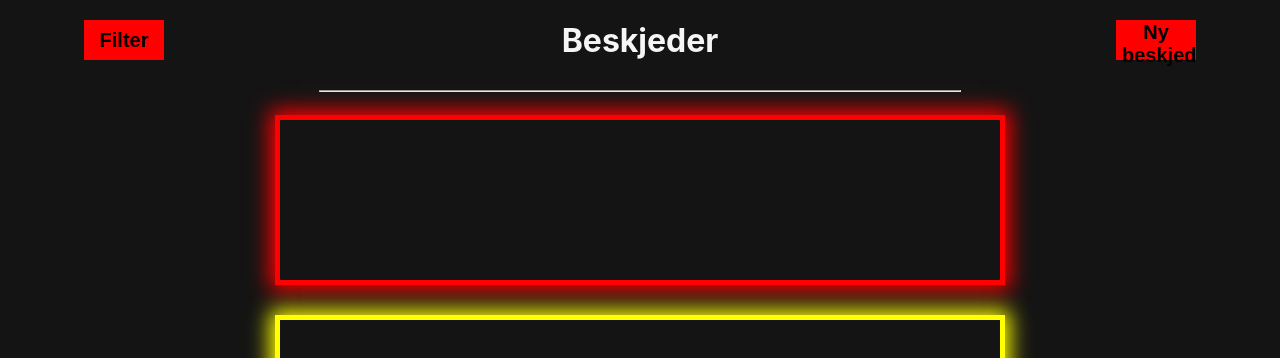
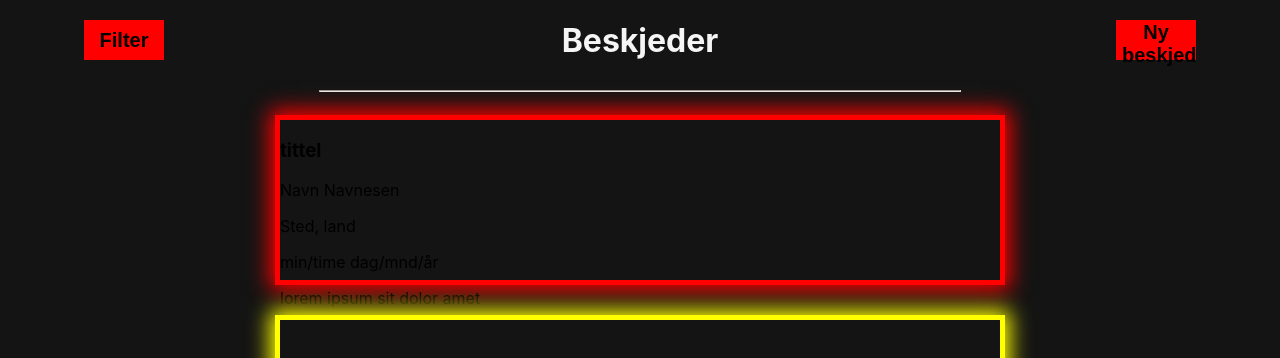
Before and after one commit to Maklotin/message-box, a React (Create React App) app: page / in a window 1280 px wide. Shown: the top 358 px of the page. Built offline with nearby package versions, Linux system fonts and the light colour scheme.

Commit message:
æææ det funker ikke

```diff
--- a/src/App.js
+++ b/src/App.js
@@ -1,6 +1,6 @@
 import './App.css';
 import { useState } from 'react';
-//import meldinger from 'meldinger.json';
+import meldinger from './meldinger.json';
 
 
 
@@ -22,7 +22,15 @@ const App = () => {
           <hr id="strek"></hr>
           <div id="viktig" class="meldingboks">
             <div class="melding">
-
+              <div class="topp_meldingboks">
+                <h3 class="beskjed_tittel">tittel</h3>
+                <div class="navn_og_kontor">
+                  <p class="navn">Navn Navnesen</p>
+                  <p>Sted, land</p>
+                </div>
+                <p>min/time dag/mnd/år</p>
+              </div>
+              <p>lorem ipsum sit dolor amet</p>
             </div>
           </div>
           <div id="litt_viktig" class="meldingboks">
@@ -47,7 +55,7 @@ const App = () => {
   const NyBeskjed = () => {
     return (
       <>
-      <h1>Ny beskjed</h1>
+        <h1>Ny beskjed</h1>
       </>
     );
   }
```
